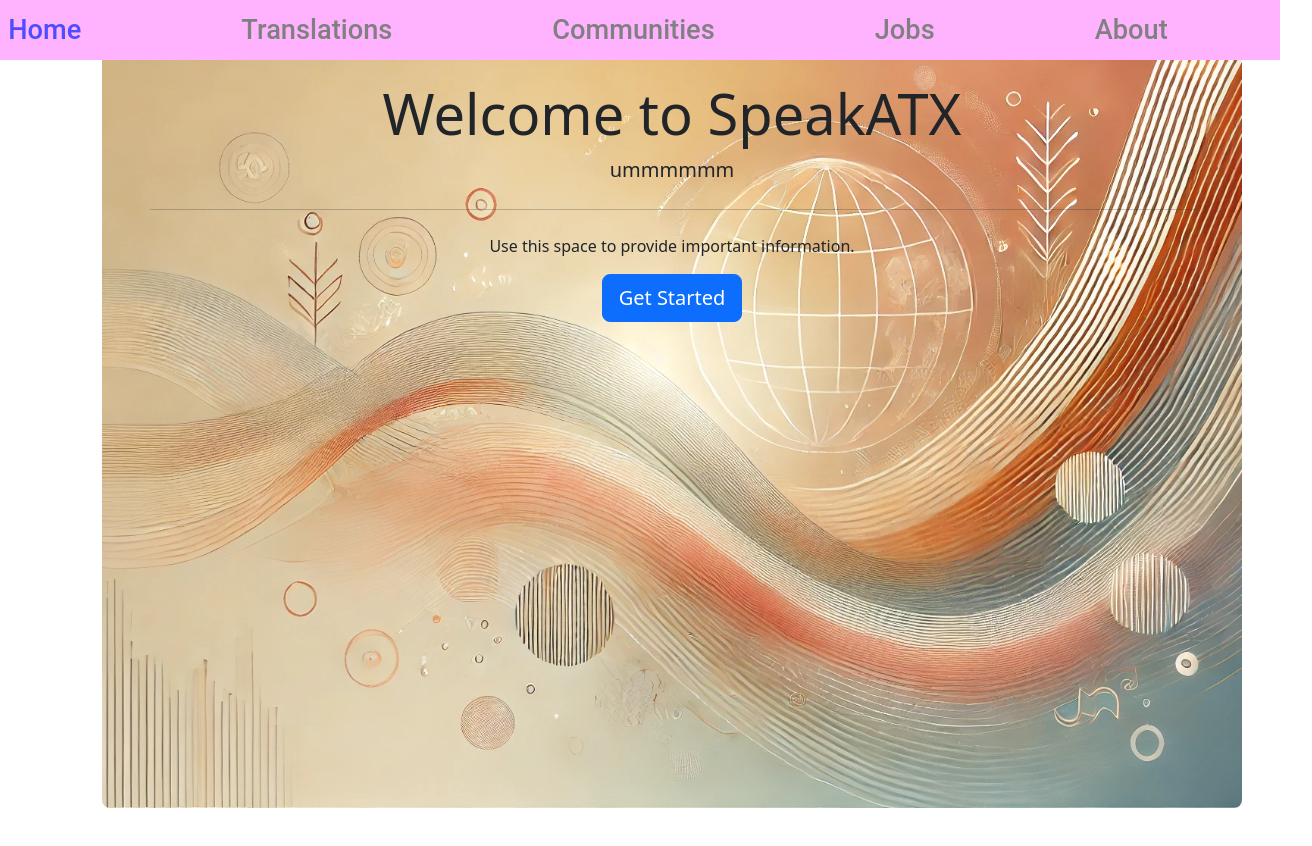
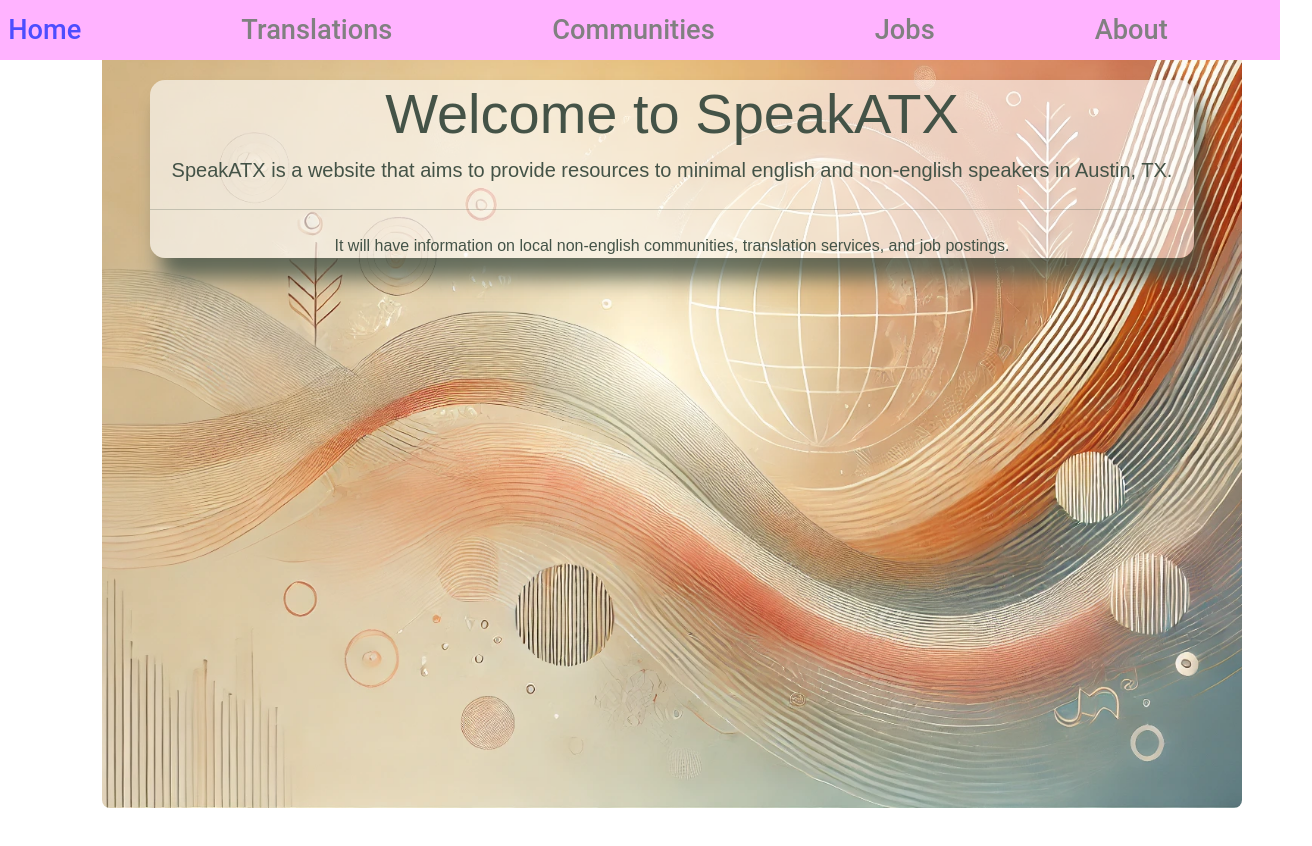
Before and after one commit to TorresEdwin/SpeakATX, a React (Vite) app in the folder frontend/: page / in a window 1280 px wide. Shown: the top 846 px of the page, 1312 px wide, since content can reach past the window. Built offline with nearby package versions, Linux system fonts and the light colour scheme.

Commit message:
splash page

```diff
--- a/frontend/src/App.css
+++ b/frontend/src/App.css
@@ -1,8 +1,9 @@
 #root {
-  max-width: 1280px;
-  margin: 0 auto;
+  max-width: 100%;
+  margin: 0 0;
   padding: 2rem;
   text-align: center;
+  overflow-x: hidden;
 }
 
 /*****************  Models *********************/
@@ -29,7 +30,7 @@
 }
 
 .link-grid a:hover {
-  background-color: #45a049; /* Darker green when hovered */
+  background-color: rgb(69, 160, 73); /* Darker green when hovered */
 }
 
 .link-item {
@@ -52,44 +53,24 @@
   margin: 0;
   display: flex;
   width: 100vw;
-}
-
-.splash-page {
-  text-align: center;
-  background-color: rgba(255, 255, 255, 0.6);
-  width: 100vw;
-  height: 100vh;
-  display: flex;
-  margin: 0;
-  padding: 0;
-}
-
-.splash-image {
-  width: 100%;
-  height: 100%;
-  border-radius: 10px;
-  z-index: -100;
-  background-size: cover;
-  margin:0
-}
-
-.splash-title {
-  position: absolute;
-  color: #708474;
-  font-family: 'Arial', sans-serif;
-  margin-right: auto;
-  z-index: 100;
-  top: 50%;
-  text-align: center;
-  width: 100%;
+  overflow: hidden;
 }
 
 .splash{
+    position: relative;
     background-image: url("./assets/picture.webp"); /* Set background */
     background-size: cover; /* Cover the container */
     background-position: center;
     background-repeat: no-repeat;
     background-color: rgba(255, 255, 255, 0.6);
+    font-family: Arial, Helvetica, sans-serif;
+    color: rgb(68, 83, 71)
+}
+
+.splash-content{
+  background-color: rgba(255, 255, 255, 0.6);
+  border-radius: 15px;
+  box-shadow: 10px 20px 20px rgb(68, 83, 71, 0.8);
 }
 
 /*****************  About *********************/
--- a/frontend/src/pages/index.jsx
+++ b/frontend/src/pages/index.jsx
@@ -10,18 +10,17 @@ import { Container } from 'react-bootstrap';
 const Home = () => {
     return (
         <main className="splash-main">
-            {/* <div className="splash-page">
-                <img src={Picture} className="splash-image"></img>
-                <h1 className="splash-title splash" >Welcome to SpeakATX</h1>
-            </div> */}
             <Container className=" splash p-5 mb-4 bg-light rounded-3">
-                <h1 className="display-4">Welcome to SpeakATX</h1>
-                <p className="lead">
-                ummmmmm
-                </p>
-                <hr className="my-4" />
-                <p>Use this space to provide important information.</p>
-                <button className="btn btn-primary btn-lg">Get Started</button>
+                <div className="splash-content">
+                    <h1 className="display-4">Welcome to SpeakATX</h1>
+                    <p className="lead">
+                        SpeakATX is a website that aims to provide resources
+                        to minimal english and non-english speakers in Austin, TX.
+                    </p>
+                    <hr className="my-4" />
+                    <p>It will have information on local non-english
+                    communities, translation services, and job postings.</p>
+                </div>
                 </Container>
         </main>
 
```
